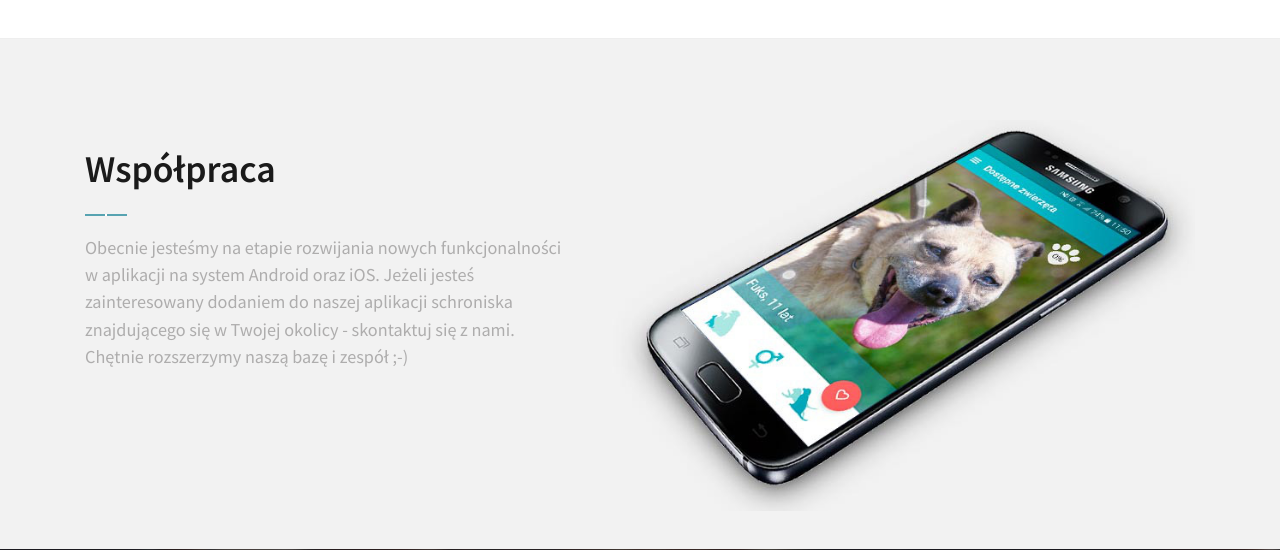
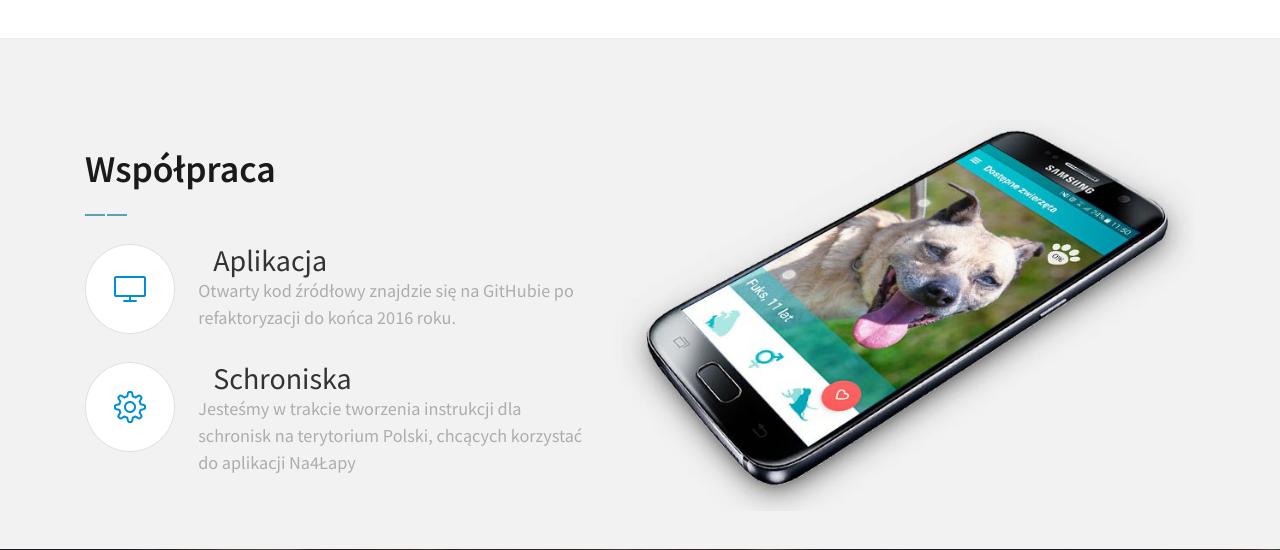
Before and after one commit to rudzkipl/na4lapy-website, a PHP site: page / in a window 1280 px wide. Shown: the part 1124-1674 px from the top of the page. Run offline with PHP 8.4, Linux system fonts and the light colour scheme.

Commit message:
Kontenery

```diff
--- a/src/index.php
+++ b/src/index.php
@@ -10,7 +10,7 @@ License URL: http://creativecommons.org/licenses/by/3.0/
 <!DOCTYPE html>
 <html>
 <head>
-<title>Aplikacja Na4Łapy |Android|iOS| Oficjalna strona</title>
+<title>Aplikacja Na4Łapy - Oficjalna strona</title>
 <link rel="shortcut icon" href="na4lapy_icon.ico" />
 <link href="css/bootstrap.css" rel='stylesheet' type='text/css'/>
 <!-- jQuery -->
@@ -154,7 +154,14 @@ License URL: http://creativecommons.org/licenses/by/3.0/
     <div class="col-md-6 about-customize wow fadeInRight" data-wow-delay="0.5s">
       <div class="device-text-bottom">
         <h3>Współpraca</h3>
-        <p>Obecnie jesteśmy na etapie rozwijania nowych funkcjonalności w aplikacji na system Android oraz iOS. Jeżeli jesteś zainteresowany dodaniem do naszej aplikacji schroniska znajdującego się w Twojej okolicy - skontaktuj się z nami. Chętnie rozszerzymy naszą bazę i zespół  ;-)</p>
+        <div class="row about-list wow fadeInRight"  data-wow-delay="0.5s"><div class="col-md-3"><img src="images/screen.png" width="90" height="90" alt=""/></div>
+        <div class="col-md-9">
+          <h2>Aplikacja</h2>
+        </div><p>Otwarty kod źródłowy znajdzie się na GitHubie po refaktoryzacji do końca 2016 roku.</p></div>
+        <div class="row about-list wow fadeInRight" data-wow-delay="0.5s"><div class="col-md-3"><img src="images/set.png" width="90" height="90" alt=""/></div>
+        <div class="col-md-9">
+          <h2>Schroniska</h2>
+        </div><p>Jesteśmy w trakcie tworzenia instrukcji dla schronisk na terytorium Polski, chcących korzystać do aplikacji Na4Łapy</p></div>
       </div>
     </div>
     <div class="col-md-6 about-device-bottom wow fadeInLeft" data-wow-delay="0.5s"> <img src="images/phn3.jpg" alt=""/> </div>
```
Also changed, not shown: src/images/icons.png (deleted).
